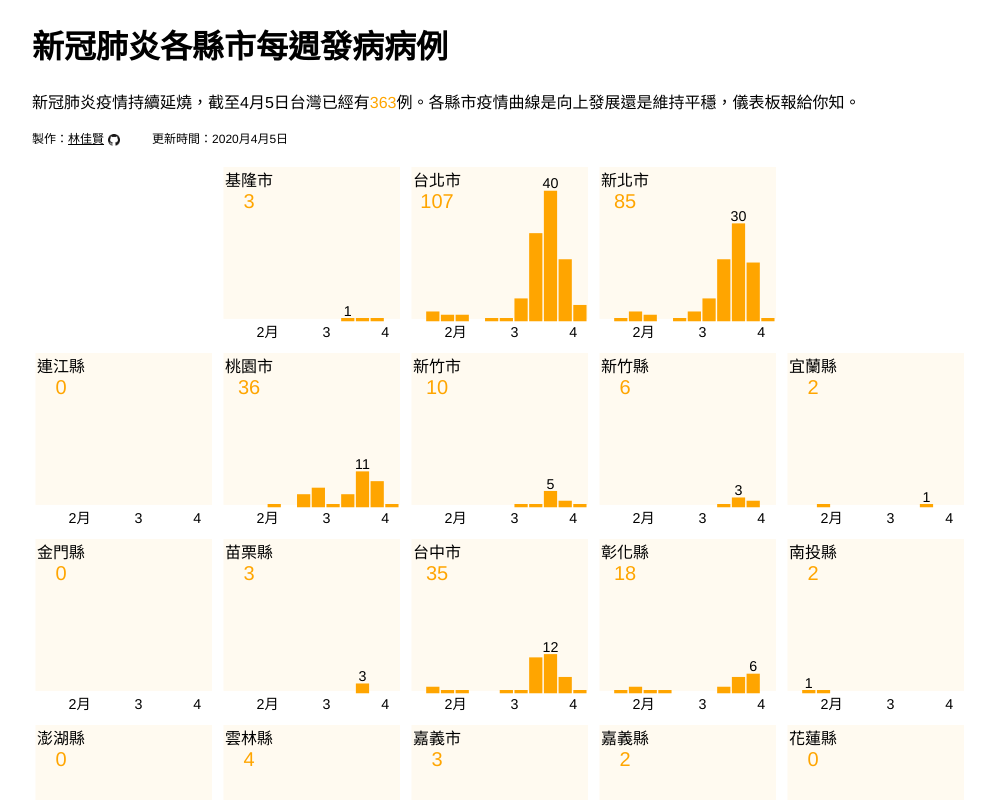
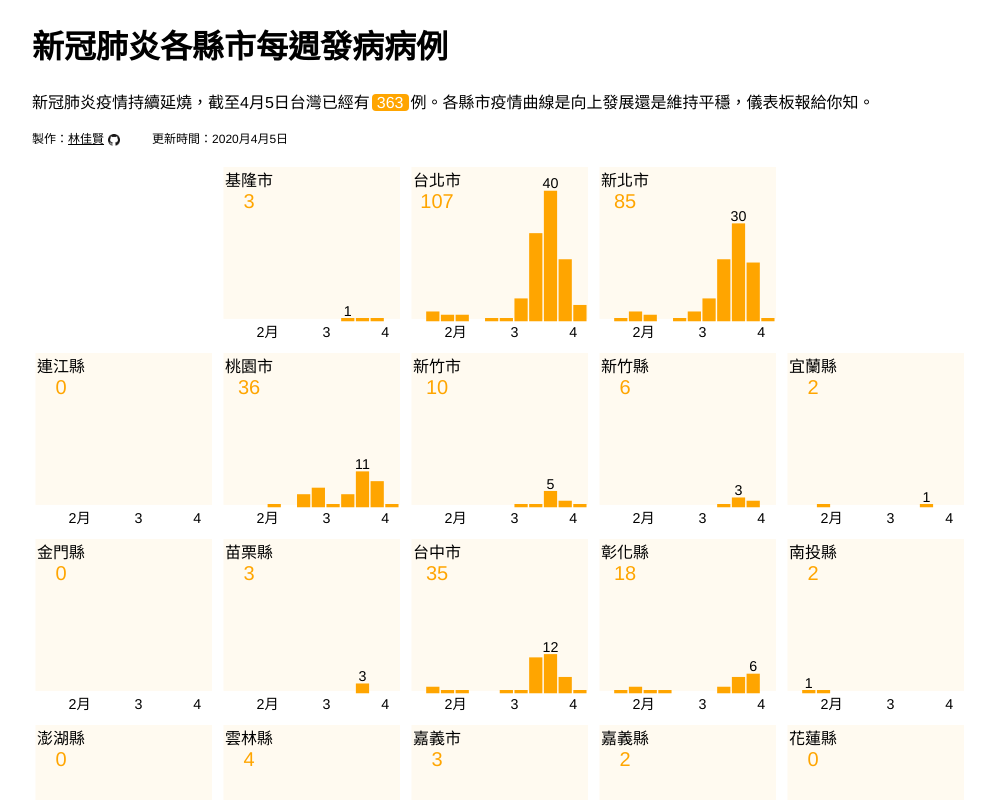
Before and after one commit to imdataman/tw-county-square, a Vue app: page / in a window 1280 px wide. Shown: the top 800 px of the page, without its empty margins (141-1136 px from the left). Built offline with nearby package versions, Linux system fonts and the light colour scheme.

Commit message:
modify text style

```diff
--- a/public/index.html
+++ b/public/index.html
@@ -8,16 +8,16 @@
   <link rel="icon" href="<%= BASE_URL %>favicon.jpg">
   <title>新冠肺炎各縣市每週新增病例</title>
   <meta name="description"
-    content="視覺化呈現台灣各縣市每週新增新冠肺炎病例數 A simple visualization to show weekly new cases in each county in Taiwan">
+    content="視覺化呈現台灣各縣市每週新增新冠肺炎病例數 A simple visualization showing weekly new cases in each county in Taiwan">
   <meta name="keywords" content="新冠肺炎,武漢肺炎,COVID19,coronavirus,資料視覺化,儀表板">
   <meta property="og:title" content="新冠肺炎各縣市每週新增病例 Weekly New Cases in Taiwan">
   <meta property="og:description"
-    content="視覺化呈現台灣各縣市每週新增新冠肺炎病例數 A simple visualization to show weekly new cases in each county in Taiwan">
+    content="視覺化呈現台灣各縣市每週新增新冠肺炎病例數 A simple visualization showing weekly new cases in each county in Taiwan">
   <meta property="og:image" content="<%= BASE_URL %>thumbnail.png">
   <meta property="og:url" content="https://imdataman.github.io/taipei-house-age-map-v2/">
   <meta name="twitter:title" content="新冠肺炎各縣市每週新增病例 Weekly New Cases in Taiwan">
   <meta name="twitter:description"
-    content="視覺化呈現台灣各縣市每週新增新冠肺炎病例數 A simple visualization to show weekly new cases in each county in Taiwan">
+    content="視覺化呈現台灣各縣市每週新增新冠肺炎病例數 A simple visualization showing weekly new cases in each county in Taiwan">
   <meta name="twitter:image" content="<%= BASE_URL %>thumbnail.png">
   <meta name="twitter:card" content="summary_large_image">
   <meta name="robots" content="index, follow">
--- a/src/App.vue
+++ b/src/App.vue
@@ -83,7 +83,12 @@ a {
 }
 
 .totalCase {
-  color: orange;
+  color: white;
+  background-color: orange;
+  padding: 0 5px;
+  margin: 0 2px;
+  border-radius: 4px;
+  font-weight: 500;
 }
 
 .updateTime,
--- a/src/components/Chart.vue
+++ b/src/components/Chart.vue
@@ -91,7 +91,6 @@ export default {
         d => d["縣市"],
         d => d["診斷週別"]
       );
-
       return groupedData;
     },
     totalCases() {
@@ -188,11 +187,12 @@ export default {
       display: block;
     }
     .countyName {
-      font-weight: 500;
+      // font-weight: 500;
       font-size: 1rem;
       color: black;
     }
     .totalCase {
+      font-weight: 500;
       line-height: 1.25rem;
       color: orange;
       font-size: 1.25rem;
```
